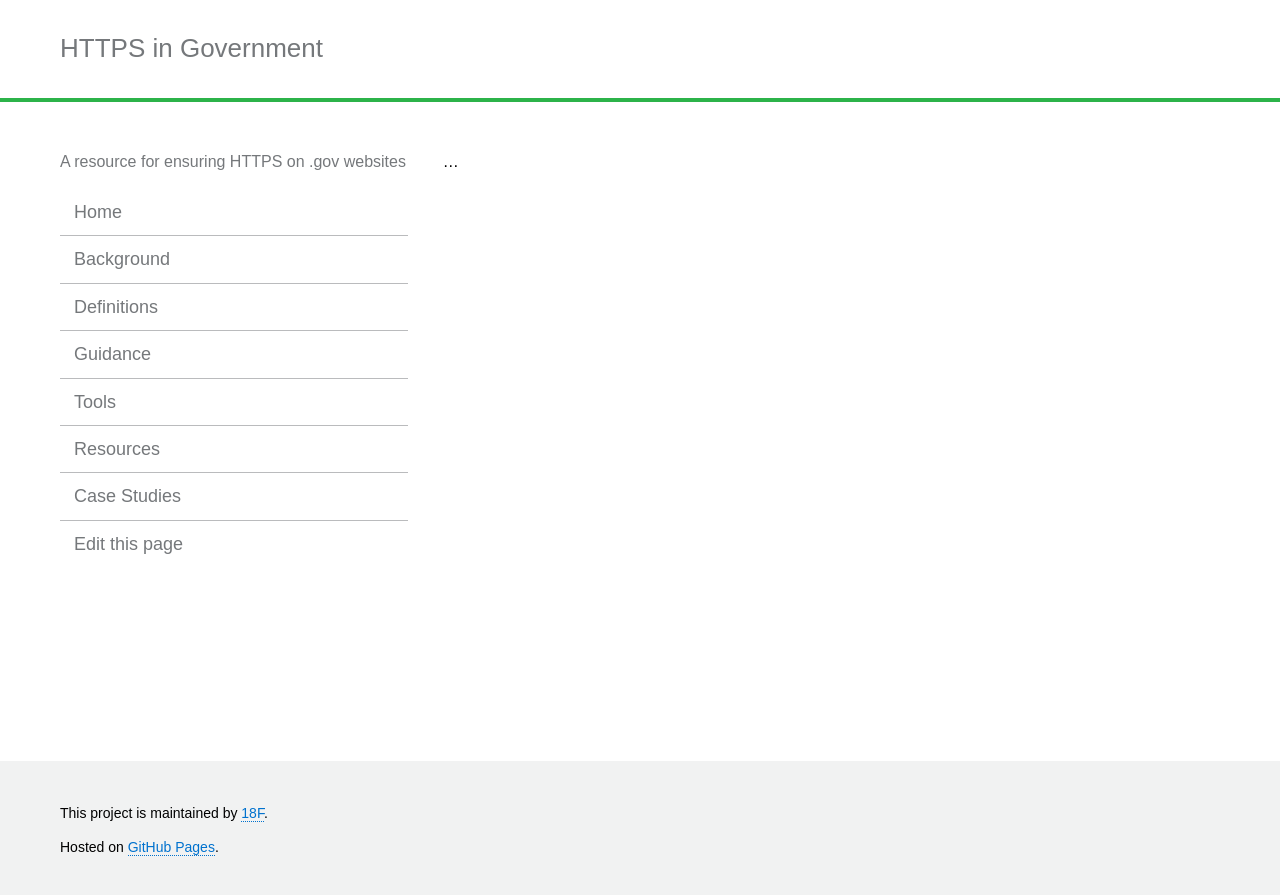
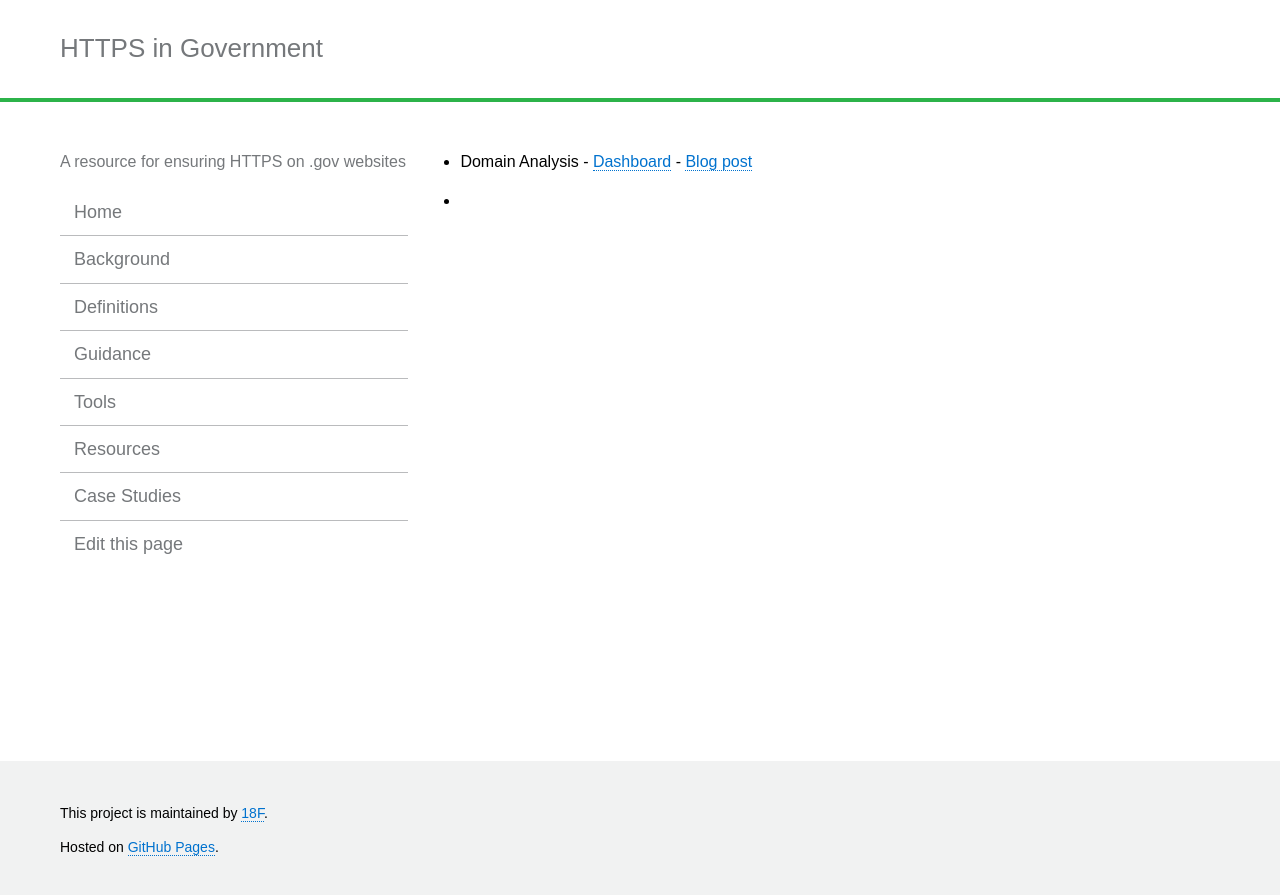
Before and after one commit to GSA/https, a Jekyll site: the page built from pages/tools.md, in a window 1280 px wide. Shown: the top 895 px of the page. Built offline with Jekyll 4.4.1, drawn with Linux system fonts in a browser that asks for light colours.

Commit message:
Update tools.md

```diff
--- a/pages/tools.md
+++ b/pages/tools.md
@@ -3,5 +3,5 @@ layout: default
 title: Tools
 ---
 
-
-...
+* Domain Analysis - [Dashboard](http://dotgov-browser.herokuapp.com/domains) - [Blog post](http://ben.balter.com/2014/07/07/analysis-of-federal-executive-domains-part-deux/)
+*
```
